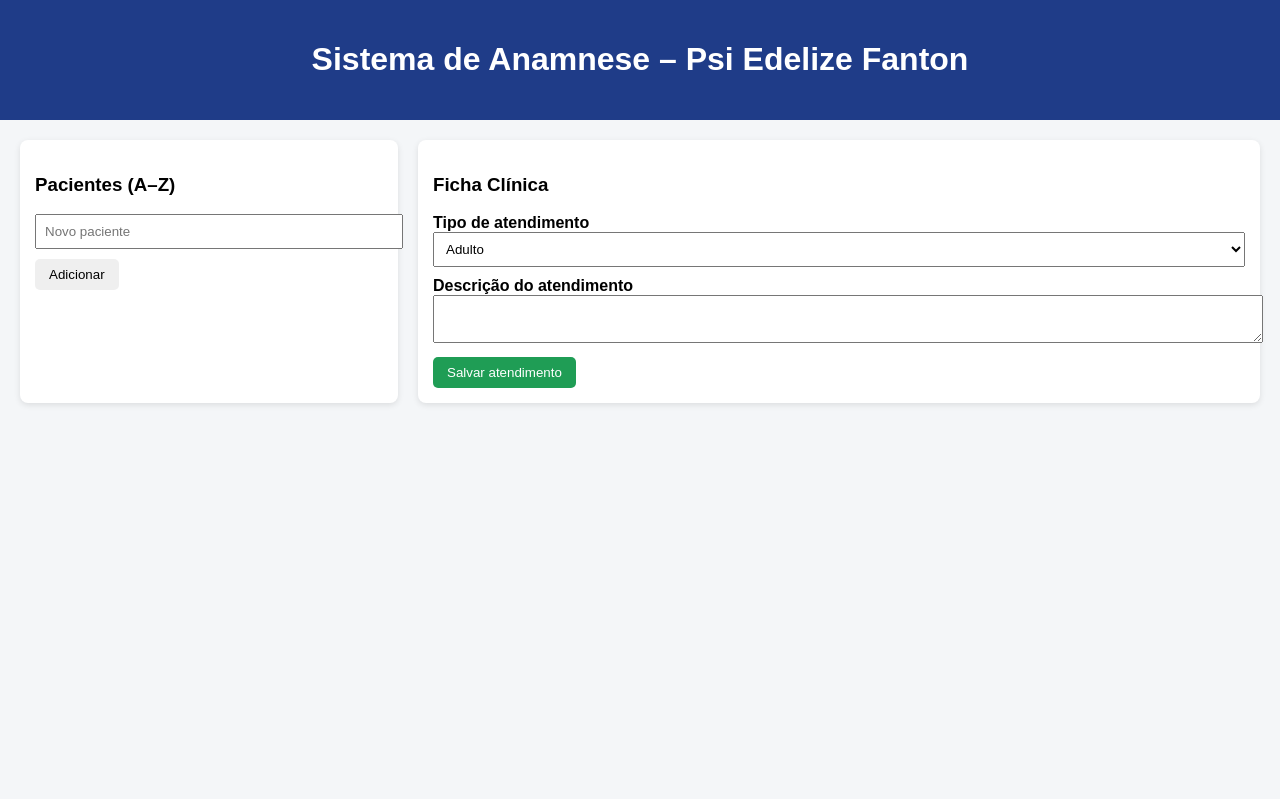
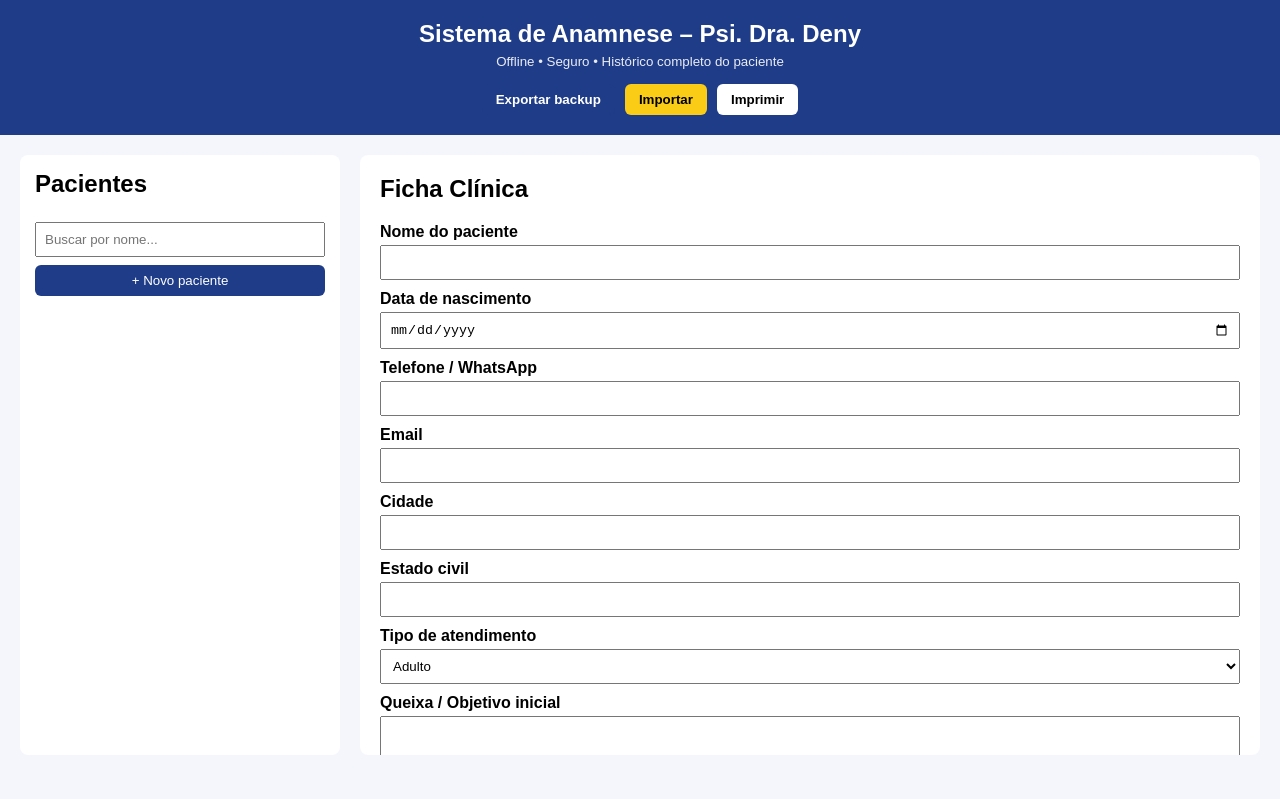
Before and after one commit to psiedelizepfanton-design/anamnese-psi-deny, a plain HTML site: page index.html in a window 1280 px wide. Drawn offline with Linux system fonts and the light colour scheme.

Commit message:
Update index.html

```diff
--- a/index.html
+++ b/index.html
@@ -1,101 +1,203 @@
 <!DOCTYPE html>
 <html lang="pt-BR">
 <head>
-<meta charset="UTF-8" />
-<title>Sistema de Anamnese – Psi Edelize Fanton</title>
-<meta name="viewport" content="width=device-width, initial-scale=1.0" />
+<meta charset="UTF-8">
+<title>Sistema de Anamnese Clínica – Psi. Dra. Deny</title>
+<meta name="viewport" content="width=device-width, initial-scale=1.0">
 
 <style>
+:root {
+  --azul: #1f3c88;
+  --azul-claro: #f4f6fb;
+  --cinza: #e5e7eb;
+  --verde: #16a34a;
+  --vermelho: #dc2626;
+  --amarelo: #facc15;
+}
+
+* {
+  box-sizing: border-box;
+}
+
 body {
-  font-family: Arial, sans-serif;
-  background: #f4f6f8;
   margin: 0;
-  padding: 0;
+  font-family: Arial, Helvetica, sans-serif;
+  background: var(--azul-claro);
 }
+
 header {
-  background: #1f3c88;
+  background: var(--azul);
   color: #fff;
   padding: 20px;
   text-align: center;
 }
-.container {
+
+header h1 {
+  margin: 0;
+  font-size: 24px;
+}
+
+header small {
+  display: block;
+  margin-top: 6px;
+  opacity: 0.9;
+}
+
+.top-actions {
   display: flex;
+  justify-content: center;
+  gap: 10px;
+  margin-top: 15px;
+}
+
+.top-actions button {
+  padding: 8px 14px;
+  border: none;
+  border-radius: 6px;
+  cursor: pointer;
+  font-weight: bold;
+}
+
+.btn-export { background: var(--azul); color: #fff; }
+.btn-import { background: var(--amarelo); }
+.btn-print  { background: #fff; }
+
+main {
+  display: grid;
+  grid-template-columns: 320px 1fr;
   gap: 20px;
   padding: 20px;
 }
-.pacientes, .ficha {
+
+aside {
   background: #fff;
   border-radius: 8px;
   padding: 15px;
-  box-shadow: 0 2px 6px rgba(0,0,0,0.1);
+  height: calc(100vh - 200px);
+  overflow-y: auto;
 }
-.pacientes {
-  width: 30%;
+
+aside h2 {
+  margin-top: 0;
 }
-.ficha {
-  width: 70%;
+
+aside input {
+  width: 100%;
+  padding: 8px;
+  margin-bottom: 8px;
 }
-ul {
-  list-style: none;
-  padding: 0;
-}
-li {
-  padding: 6px;
-  border-bottom: 1px solid #eee;
+
+aside button {
+  width: 100%;
+  padding: 8px;
+  background: var(--azul);
+  color: #fff;
+  border: none;
+  border-radius: 6px;
   cursor: pointer;
 }
-li:hover {
-  background: #eef2ff;
+
+.patient {
+  border: 1px solid var(--cinza);
+  border-radius: 6px;
+  padding: 8px;
+  margin-top: 8px;
+  cursor: pointer;
 }
+
+.patient.active {
+  background: var(--azul-claro);
+  border-color: var(--azul);
+}
+
+section {
+  background: #fff;
+  border-radius: 8px;
+  padding: 20px;
+  overflow-y: auto;
+  height: calc(100vh - 200px);
+}
+
+section h2 {
+  margin-top: 0;
+}
+
 label {
   font-weight: bold;
+  display: block;
+  margin-top: 10px;
 }
+
 input, select, textarea {
   width: 100%;
   padding: 8px;
-  margin-bottom: 10px;
+  margin-top: 4px;
 }
-button {
-  padding: 8px 14px;
-  margin-right: 5px;
+
+textarea {
+  min-height: 80px;
+}
+
+.actions {
+  display: flex;
+  gap: 10px;
+  margin-top: 20px;
+}
+
+.actions button {
+  padding: 10px 16px;
   border: none;
-  border-radius: 5px;
+  border-radius: 6px;
   cursor: pointer;
+  font-weight: bold;
 }
-.salvar {
-  background: #1f9d55;
-  color: white;
-}
-.excluir {
-  background: #d64545;
-  color: white;
-}
-.atendimento {
-  border: 1px solid #ddd;
-  padding: 10px;
-  margin-top: 10px;
-  border-radius: 5px;
-}
+
+.btn-save { background: var(--verde); color: #fff; }
+.btn-delete { background: var(--vermelho); color: #fff; }
 </style>
 </head>
 
 <body>
 
 <header>
-  <h1>Sistema de Anamnese – Psi Edelize Fanton</h1>
+  <h1>Sistema de Anamnese – Psi. Dra. Deny</h1>
+  <small>Offline • Seguro • Histórico completo do paciente</small>
+
+  <div class="top-actions">
+    <button class="btn-export" onclick="exportar()">Exportar backup</button>
+    <button class="btn-import" onclick="importar()">Importar</button>
+    <button class="btn-print" onclick="window.print()">Imprimir</button>
+  </div>
 </header>
 
-<div class="container">
+<main>
+  <aside>
+    <h2>Pacientes</h2>
+    <input id="busca" placeholder="Buscar por nome..." onkeyup="renderPacientes()">
+    <button onclick="novoPaciente()">+ Novo paciente</button>
+    <div id="lista"></div>
+  </aside>
 
-  <div class="pacientes">
-    <h3>Pacientes (A–Z)</h3>
-    <ul id="listaPacientes"></ul>
-    <input id="novoPaciente" placeholder="Novo paciente" />
-    <button onclick="addPaciente()">Adicionar</button>
-  </div>
+  <section>
+    <h2>Ficha Clínica</h2>
 
-  <div class="ficha">
-    <h3>Ficha Clínica</h3>
+    <label>Nome do paciente</label>
+    <input id="nome">
+
+    <label>Data de nascimento</label>
+    <input type="date" id="nascimento">
+
+    <label>Telefone / WhatsApp</label>
+    <input id="telefone">
+
+    <label>Email</label>
+    <input id="email">
+
+    <label>Cidade</label>
+    <input id="cidade">
+
+    <label>Estado civil</label>
+    <input id="estadoCivil">
 
     <label>Tipo de atendimento</label>
     <select id="tipo">
@@ -104,78 +206,139 @@ button {
       <option>Criança</option>
     </select>
 
-    <label>Descrição do atendimento</label>
-    <textarea id="descricao"></textarea>
+    <label>Queixa / Objetivo inicial</label>
+    <textarea id="queixa"></textarea>
 
-    <button class="salvar" onclick="salvarAtendimento()">Salvar atendimento</button>
+    <label>Desafios principais</label>
+    <textarea id="desafios"></textarea>
 
-    <div id="historico"></div>
-  </div>
+    <label>Gatilhos / Eventos marcantes</label>
+    <textarea id="gatilhos"></textarea>
 
-</div>
+    <label>Hábitos e rotina</label>
+    <textarea id="habitos"></textarea>
+
+    <label>Impacto funcional / organização</label>
+    <textarea id="impacto"></textarea>
+
+    <label>Observações clínicas</label>
+    <textarea id="observacoes"></textarea>
+
+    <div class="actions">
+      <button class="btn-save" onclick="salvar()">Salvar</button>
+      <button class="btn-delete" onclick="excluir()">Excluir</button>
+    </div>
+  </section>
+</main>
 
 <script>
 let pacientes = JSON.parse(localStorage.getItem("pacientes") || "[]");
 let atual = null;
 
-function renderPacientes() {
-  pacientes.sort((a,b)=>a.nome.localeCompare(b.nome));
-  const ul = document.getElementById("listaPacientes");
-  ul.innerHTML = "";
-  pacientes.forEach((p,i)=>{
-    const li = document.createElement("li");
-    li.textContent = p.nome;
-    li.onclick = ()=>selecionar(i);
-    ul.appendChild(li);
-  });
+function salvarStorage() {
   localStorage.setItem("pacientes", JSON.stringify(pacientes));
 }
 
-function addPaciente() {
-  const nome = document.getElementById("novoPaciente").value;
-  if(!nome) return;
-  pacientes.push({ nome, atendimentos: [] });
-  document.getElementById("novoPaciente").value="";
+function novoPaciente() {
+  atual = { id: Date.now() };
+  limpar();
+}
+
+function limpar() {
+  document.querySelectorAll("input, textarea").forEach(e => e.value = "");
+}
+
+function salvar() {
+  if (!document.getElementById("nome").value) {
+    alert("Informe o nome do paciente.");
+    return;
+  }
+
+  const dados = {
+    id: atual.id || Date.now(),
+    nome: nome.value,
+    nascimento: nascimento.value,
+    telefone: telefone.value,
+    email: email.value,
+    cidade: cidade.value,
+    estadoCivil: estadoCivil.value,
+    tipo: tipo.value,
+    queixa: queixa.value,
+    desafios: desafios.value,
+    gatilhos: gatilhos.value,
+    habitos: habitos.value,
+    impacto: impacto.value,
+    observacoes: observacoes.value
+  };
+
+  const idx = pacientes.findIndex(p => p.id === dados.id);
+  if (idx >= 0) pacientes[idx] = dados;
+  else pacientes.push(dados);
+
+  salvarStorage();
+  renderPacientes();
+  alert("Paciente salvo com sucesso.");
+}
+
+function excluir() {
+  if (!atual) return;
+  pacientes = pacientes.filter(p => p.id !== atual.id);
+  salvarStorage();
+  atual = null;
+  limpar();
   renderPacientes();
 }
 
-function selecionar(i) {
-  atual = i;
-  renderAtendimentos();
+function renderPacientes() {
+  const busca = document.getElementById("busca").value.toLowerCase();
+  const lista = document.getElementById("lista");
+  lista.innerHTML = "";
+
+  pacientes
+    .filter(p => p.nome.toLowerCase().includes(busca))
+    .sort((a,b)=>a.nome.localeCompare(b.nome))
+    .forEach(p => {
+      const div = document.createElement("div");
+      div.className = "patient";
+      div.innerHTML = `<strong>${p.nome}</strong>`;
+      div.onclick = () => carregar(p.id);
+      lista.appendChild(div);
+    });
 }
 
-function salvarAtendimento() {
-  if(atual===null) return;
-  pacientes[atual].atendimentos.push({
-    tipo: tipo.value,
-    texto: descricao.value,
-    data: new Date().toLocaleString()
-  });
-  descricao.value="";
-  renderAtendimentos();
-  renderPacientes();
+function carregar(id) {
+  atual = pacientes.find(p => p.id === id);
+  for (let k in atual) {
+    if (document.getElementById(k)) {
+      document.getElementById(k).value = atual[k];
+    }
+  }
 }
 
-function excluirAtendimento(i) {
-  pacientes[atual].atendimentos.splice(i,1);
-  renderAtendimentos();
-  renderPacientes();
+function exportar() {
+  const blob = new Blob([JSON.stringify(pacientes)], {type:"application/json"});
+  const a = document.createElement("a");
+  a.href = URL.createObjectURL(blob);
+  a.download = "backup-anamnese.json";
+  a.click();
 }
 
-function renderAtendimentos() {
-  const div = document.getElementById("historico");
-  div.innerHTML="";
-  pacientes[atual].atendimentos.forEach((a,i)=>{
-    const box = document.createElement("div");
-    box.className="atendimento";
-    box.innerHTML = `<b>${a.tipo}</b> – ${a.data}<br>${a.texto}<br>`;
-    const btn = document.createElement("button");
-    btn.textContent="Excluir atendimento";
-    btn.className="excluir";
-    btn.onclick=()=>excluirAtendimento(i);
-    box.appendChild(btn);
-    div.appendChild(box);
-  });
+function importar() {
+  const input = document.createElement("input");
+  input.type = "file";
+  input.accept = "application/json";
+  input.onchange = e => {
+    const file = e.target.files[0];
+    const reader = new FileReader();
+    reader.onload = () => {
+      pacientes = JSON.parse(reader.result);
+      salvarStorage();
+      renderPacientes();
+      alert("Backup importado com sucesso.");
+    };
+    reader.readAsText(file);
+  };
+  input.click();
 }
 
 renderPacientes();
```
